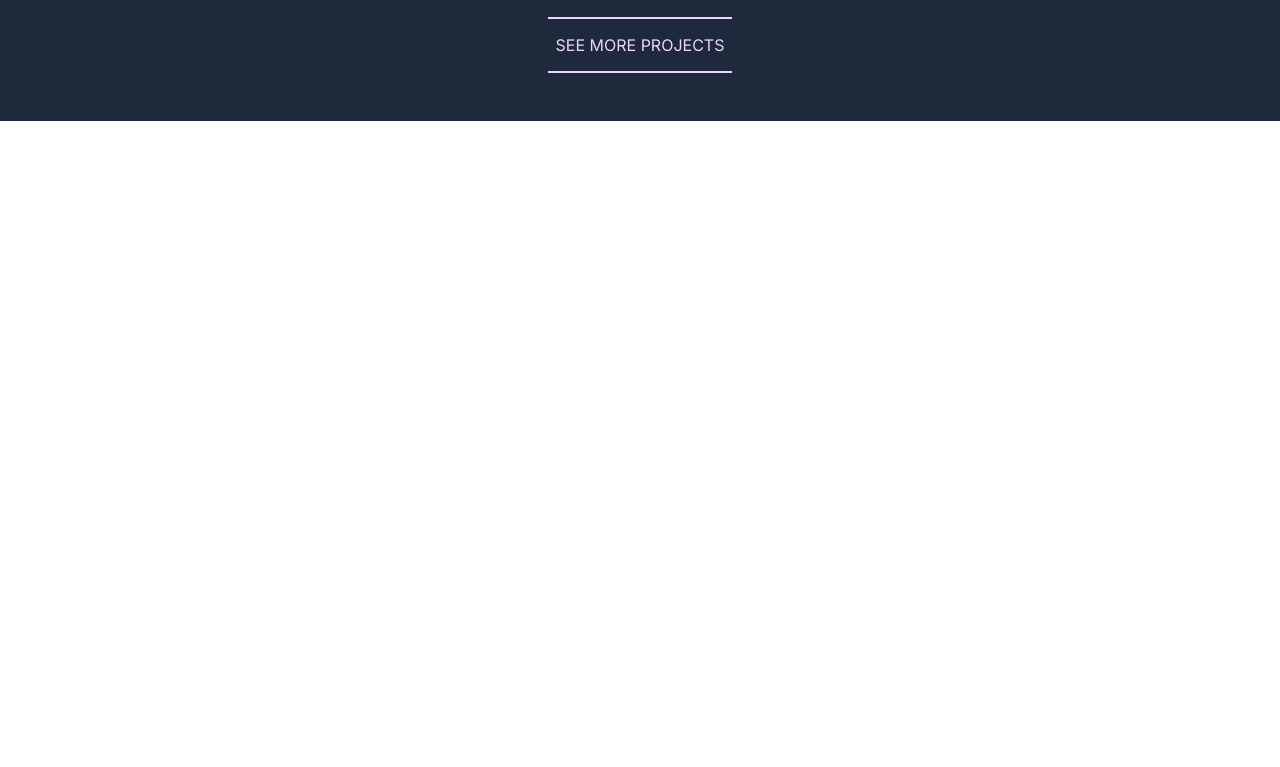
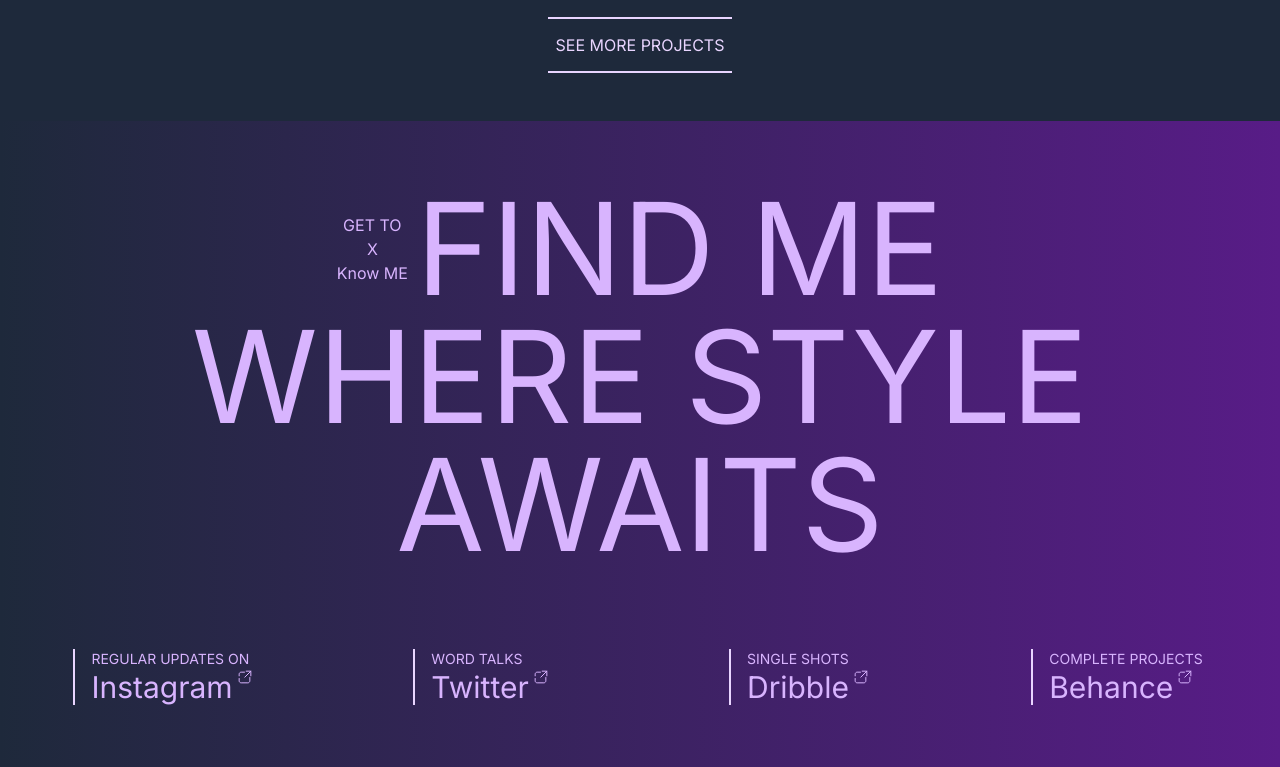
Before and after one commit to elfadili-ae/tillas, a Next.js app: page / in a window 1280 px wide. Shown: the part 5400-6167 px from the top of the page. Built offline with nearby package versions, Linux system fonts and the light colour scheme.

Commit message:
update home page

```diff
--- a/src/app/page.js
+++ b/src/app/page.js
@@ -4,6 +4,7 @@ import Marquee from "@/components/Marquee";
 import VideoSection from "../components/VideoSection";
 import GetToKnow from "../components/GetToKnow";
 import Portfolio from "../components/Portfolio";
+import Contact from "../components/Contact";
 
 export default function Home() {
   return (
@@ -14,8 +15,7 @@ export default function Home() {
       <Expertise />
       <VideoSection />
       <Portfolio />
-      <div className="h-screen"></div>
-      {/* <Portfolio /> */}
+      <Contact />
     </main>
   );
 }
```
